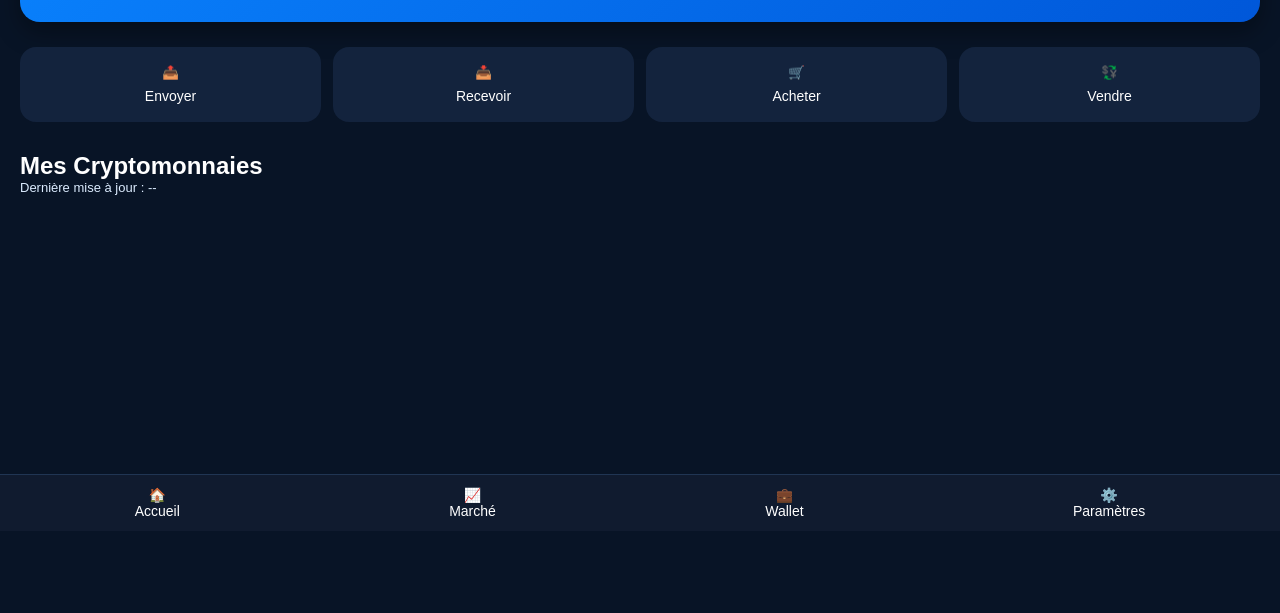
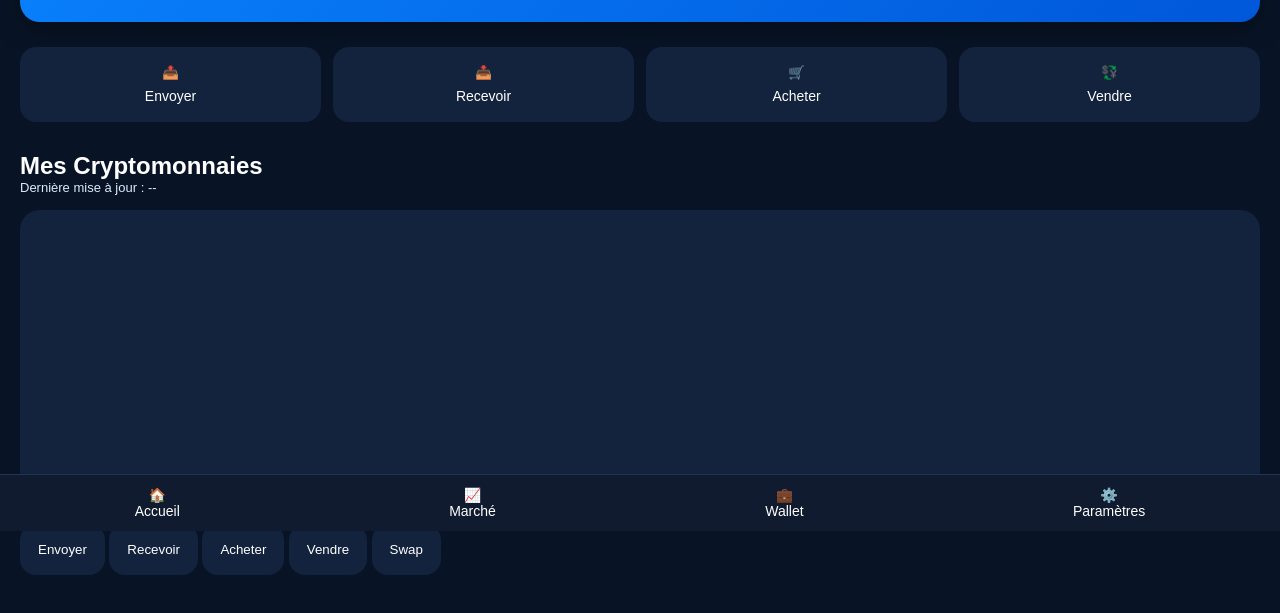
Before and after one commit to SOCOETRAP200/socoetrap200.github.io, a plain HTML site: page index.html in a window 1280 px wide. Shown: the part 269-882 px from the top of the page. Before the commit the page ends 800 px from the top, so only its background shows below. Drawn offline with Linux system fonts and the light colour scheme.

Commit message:
Add action buttons and chart section to index.html
Added buttons for send, receive, buy, sell, and swap actions along with a chart section.

```diff
--- a/index.html
+++ b/index.html
@@ -96,3 +96,11 @@ navigator.serviceWorker.register("./service-worker.js");
 </body>
 </html>
 <p id="lastUpdate">Dernière mise à jour : --</p>
+<div class="chart-section">
+    <canvas id="priceChart" height="250"></canvas>
+</div>
+<button id="sendBtn" class="action-btn">Envoyer</button>
+<button id="receiveBtn" class="action-btn">Recevoir</button>
+<button id="buyBtn" class="action-btn">Acheter</button>
+<button id="sellBtn" class="action-btn">Vendre</button>
+<button id="swapBtn" class="action-btn">Swap</button>
```
